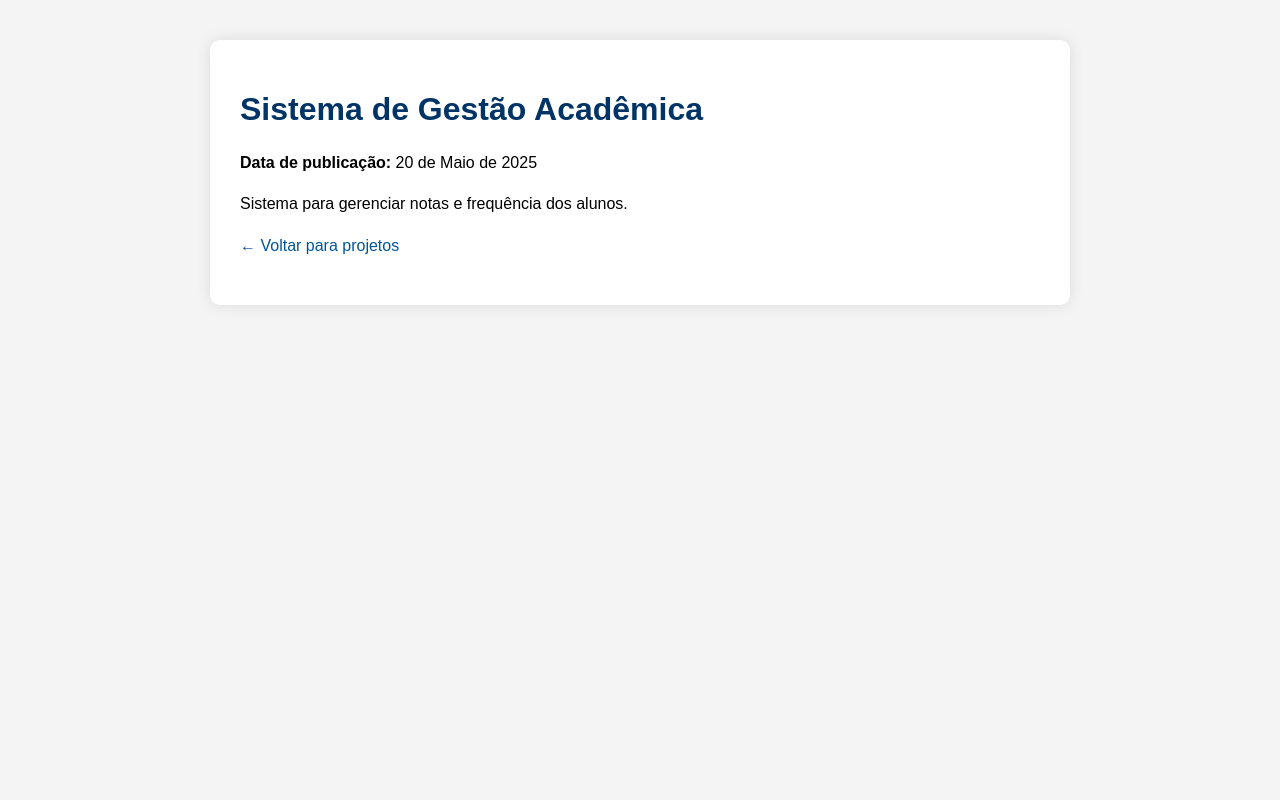
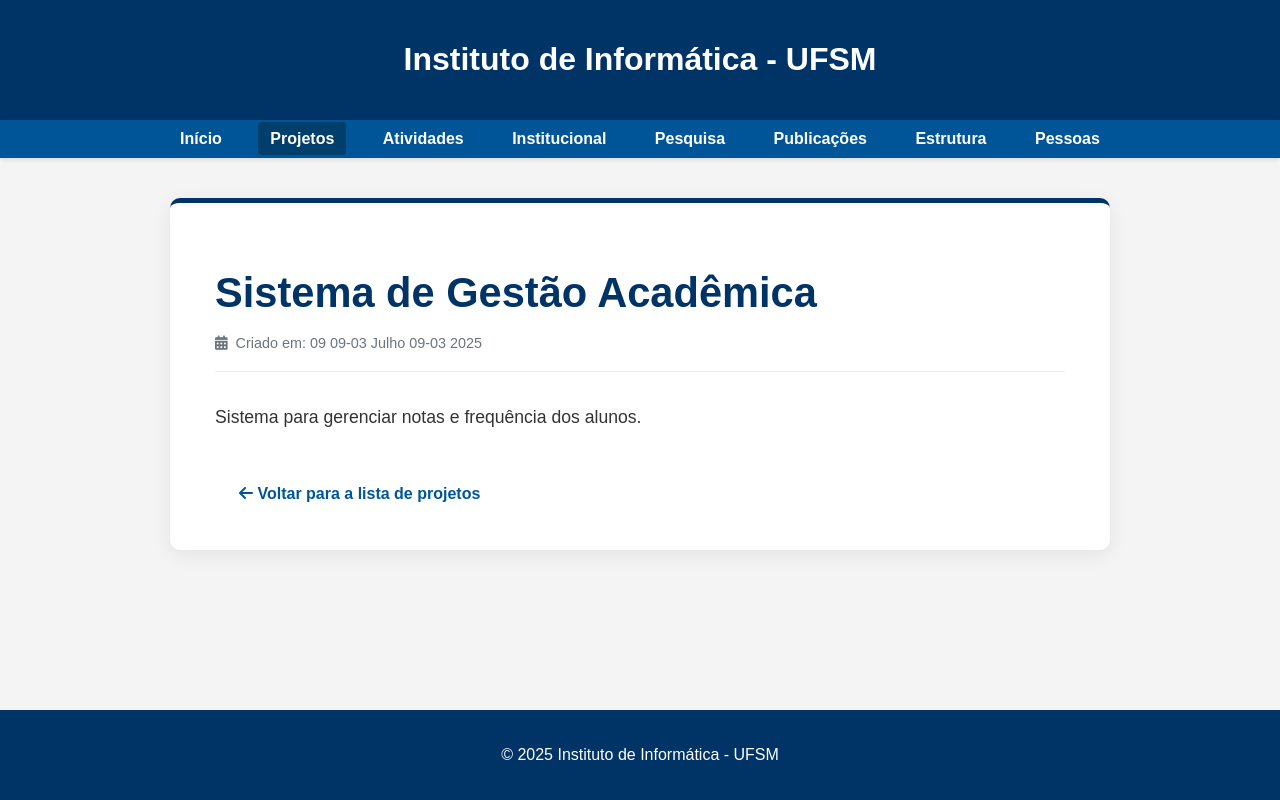
Before and after one commit to RicardoFerreiraDaSilva/Site_inf_UFSM, a Django app: page /projetos/1/ in a window 1280 px wide. Run offline with Django 5.2, Linux system fonts and the light colour scheme; data comes from the database, SQL or seed files in the repository.

Commit message:
Corrige bugs 5

```diff
--- a/cursos/models.py
+++ b/cursos/models.py
@@ -1,27 +1,46 @@
 from django.db import models
+from django.utils import timezone  # ✅ IMPORTADO NO TOPO
 from django.utils.text import slugify
 
 # MODELO: Projeto
 class Projeto(models.Model):
     titulo = models.CharField(max_length=200)
     descricao = models.TextField()
-    data_publicacao = models.DateField()
+    data_criacao = models.DateTimeField(default=timezone.now)
+    link = models.URLField(
+        max_length=200,
+        blank=True,
+        null=True,
+        help_text="Link para o repositório ou site do projeto (opcional)."
+    )
+    imagem = models.ImageField(
+        upload_to='projetos_alunos/',
+        blank=True,
+        null=True,
+        help_text="Imagem de destaque do projeto (opcional)."
+    )
 
     def __str__(self):
         return self.titulo
 
-
-# MODELO: Notícia
+# ✅ MODELO 'Noticia' UNIFICADO E CORRIGIDO
 class Noticia(models.Model):
     titulo = models.CharField(max_length=200)
-    conteudo = models.TextField()
-    data_publicacao = models.DateTimeField(auto_now_add=True)
-    imagem = models.ImageField(upload_to='noticias/', blank=True, null=True)
+    descricao = models.CharField(
+        max_length=255,
+        help_text="Um resumo curto da notícia para a página inicial."
+    )
+    conteudo = models.TextField(null=True, blank=True)
+    data = models.DateTimeField(default=timezone.now)
+    imagem = models.ImageField(
+        upload_to='noticias/',
+        null=True,
+        blank=True,
+        help_text="Imagem de destaque da notícia (opcional)."
+    )
 
     def __str__(self):
         return self.titulo
-
-from django.db import models
 
 # MODELO: Livro
 class Livro(models.Model):
@@ -35,7 +54,6 @@
     def __str__(self):
         return self.titulo
 
-
 # MODELO: Atividade
 class Atividade(models.Model):
     TIPO_CHOICES = [
@@ -44,7 +62,6 @@
         ('Feira', 'Feira'),
         ('Outra', 'Outra'),
     ]
-
     titulo = models.CharField(max_length=200)
     descricao = models.TextField()
     tipo = models.CharField(max_length=20, choices=TIPO_CHOICES)
@@ -54,7 +71,6 @@
 
     def __str__(self):
         return self.titulo
-
 
 # MODELO: Grupo de Pesquisa
 class GrupoPesquisa(models.Model):
@@ -73,7 +89,6 @@
     def __str__(self):
         return self.nome
 
-
 # MODELO: Destaque
 class Destaque(models.Model):
     titulo = models.CharField(max_length=200)
@@ -84,14 +99,12 @@
     def __str__(self):
         return self.titulo
 
-
-# MODELO: Projeto PET (substitui PetDestaque)
+# MODELO: Projeto PET
 class ProjetoPET(models.Model):
     GRUPO_CHOICES = [
         ('SI', 'Sistemas de Informação'),
         ('CC', 'Ciência da Computação'),
     ]
-
     titulo = models.CharField(max_length=200)
     descricao = models.TextField()
     grupo = models.CharField(max_length=2, choices=GRUPO_CHOICES)
@@ -101,39 +114,8 @@
 
     def __str__(self):
         return f"{self.titulo} ({self.get_grupo_display()})"
-# MODELO: notícias e publicações
 
-from django.utils import timezone
-
-class Noticia(models.Model):
-    titulo = models.CharField(
-        max_length=200
-    )
-    # Sugestão: Usar CharField para uma descrição curta é uma boa prática
-    descricao = models.CharField(
-        max_length=255,
-        help_text="Um resumo curto da notícia para a página inicial."
-    )
-    # ✅ O campo 'imagem' definido apenas uma vez e como opcional
-    imagem = models.ImageField(
-        upload_to='noticias/',
-        null=True,
-        blank=True,
-        help_text="Imagem de destaque da notícia (opcional)."
-    )
-    # ✅ Corrigido para DateTimeField para incluir a hora
-    data = models.DateTimeField(
-        default=timezone.now
-    )
-    conteudo = models.TextField(
-        null=True,
-        blank=True
-    )
-
-    def __str__(self):
-        return self.titulo
-
-
+# MODELO: Publicacao
 class Publicacao(models.Model):
     titulo = models.CharField(max_length=200)
     autor = models.CharField(max_length=100)
@@ -148,6 +130,7 @@
     def __str__(self):
         return self.titulo
 
+# MODELO: Evento
 class Evento(models.Model):
     titulo = models.CharField(max_length=200)
     descricao_curta = models.CharField(max_length=255, help_text="Aparece no card do carrossel na página inicial.")
--- a/cursos/templates/cursos/biblioteca.html
+++ b/cursos/templates/cursos/biblioteca.html
@@ -83,7 +83,7 @@
   <div class="biblioteca-card">
     <h2><i class="fas fa-university"></i> Biblioteca Central da UFSM</h2>
     <p>A Biblioteca Central (BC) é o principal acervo da universidade. Conta com milhares de obras acadêmicas, espaços de estudo, computadores e atendimento ao público.</p>
-    <a href="https://biblioteca.ufsm.br" target="_blank">Acessar site da BC</a>
+    <a href="https://www.ufsm.br/orgaos-suplementares/biblioteca/biblioteca-central" target="_blank">Acessar site da BC</a>
   </div>
 
   <div class="biblioteca-card">
@@ -94,7 +94,7 @@
   <div class="biblioteca-card">
     <h2><i class="fas fa-laptop"></i> Biblioteca Digital</h2>
     <p>Por meio da biblioteca digital, alunos e professores têm acesso a livros eletrônicos, artigos, dissertações, periódicos e bases como Scielo, CAPES e IEEE. A autenticação requer login institucional.</p>
-    <a href="https://biblioteca.ufsm.br/acesso-online/" target="_blank">Acessar Biblioteca Digital</a>
+    <a href="https://www.ufsm.br/orgaos-suplementares/biblioteca/e-books-2" target="_blank">Acessar Biblioteca Digital</a>
   </div>
 </div>
 {% endblock %}
--- a/cursos/templates/cursos/projeto_detalhe.html
+++ b/cursos/templates/cursos/projeto_detalhe.html
@@ -2,22 +2,196 @@
 <!DOCTYPE html>
 <html lang="pt-br">
 <head>
-    <meta charset="UTF-8">
-    <title>{{ projeto.titulo }}</title>
+    <meta charset="UTF-8" />
+    <title>{{ projeto.titulo }} - Projetos - INF UFSM</title>
+    <meta name="viewport" content="width=device-width, initial-scale=1.0">
+    <link rel="stylesheet" href="https://cdnjs.cloudflare.com/ajax/libs/font-awesome/6.5.0/css/all.min.css" />
     <style>
-        body { font-family: Arial, sans-serif; background: #f4f4f4; margin: 0; padding: 0; }
-        .container { max-width: 800px; margin: 40px auto; background: white; padding: 30px; border-radius: 10px; box-shadow: 0 0 15px rgba(0,0,0,0.1); }
-        h1 { color: #003366; }
-        p { font-size: 16px; line-height: 1.6; }
-        a { color: #005599; text-decoration: none; }
+        /* --- ESTILOS GLOBAIS (que viriam do base.html) --- */
+        :root {
+            --azul-escuro: #003366;
+            --azul-medio: #005599;
+            --cinza-claro: #f4f4f4;
+        }
+
+        html {
+            height: 100%;
+        }
+        body {
+            font-family: Arial, sans-serif;
+            margin: 0;
+            background-color: var(--cinza-claro);
+            display: flex;
+            flex-direction: column;
+            min-height: 100vh;
+        }
+        main {
+            flex-grow: 1;
+        }
+
+        header, footer {
+            background-color: var(--azul-escuro);
+            color: white;
+            padding: 20px;
+            text-align: center;
+        }
+
+        nav {
+            background-color: var(--azul-medio);
+            padding: 10px;
+            text-align: center;
+            box-shadow: 0 2px 4px rgba(0,0,0,0.1);
+        }
+
+        nav a {
+            color: white;
+            margin: 0 10px;
+            text-decoration: none;
+            font-weight: bold;
+            padding: 8px 12px;
+            border-radius: 4px;
+            transition: background-color 0.3s ease;
+        }
+
+        nav a:hover, nav a.ativo {
+            background-color: #003f6b;
+        }
+
+        /* --- ESTILOS ESPECÍFICOS DA PÁGINA DE DETALHES DO PROJETO --- */
+        .projeto-container {
+            max-width: 850px;
+            margin: 40px auto;
+            padding: 35px 45px;
+            background-color: #fff;
+            border-radius: 10px;
+            box-shadow: 0 5px 20px rgba(0, 0, 0, 0.07);
+            border-top: 5px solid var(--azul-escuro);
+        }
+
+        .projeto-titulo {
+            color: var(--azul-escuro);
+            font-size: 2.6rem;
+            font-weight: 700;
+            line-height: 1.3;
+            margin-bottom: 15px;
+        }
+
+        .projeto-meta {
+            color: #6c757d;
+            font-size: 0.9rem;
+            margin-bottom: 30px;
+            display: flex;
+            align-items: center;
+            gap: 8px;
+            border-bottom: 1px solid #eee;
+            padding-bottom: 20px;
+        }
+
+        .projeto-imagem {
+            width: 100%;
+            height: auto;
+            display: block;
+            border-radius: 8px;
+            margin-bottom: 30px;
+            border: 1px solid #eee;
+        }
+
+        .projeto-descricao {
+            font-size: 1.1rem;
+            line-height: 1.8;
+            color: #333;
+            text-align: justify;
+        }
+
+        .botoes-container {
+            margin-top: 40px;
+            display: flex;
+            flex-wrap: wrap;
+            gap: 15px;
+            align-items: center;
+        }
+
+        .botao-projeto, .voltar-link {
+            display: inline-block;
+            padding: 12px 24px;
+            text-decoration: none;
+            font-weight: bold;
+            border-radius: 5px;
+            text-align: center;
+            transition: all 0.3s ease;
+        }
+
+        .botao-projeto {
+            background-color: var(--azul-medio);
+            color: #fff;
+        }
+
+        .botao-projeto:hover {
+            background-color: var(--azul-escuro);
+            transform: translateY(-2px);
+        }
+
+        .voltar-link {
+            color: var(--azul-medio);
+        }
+
+        .voltar-link:hover {
+            text-decoration: underline;
+        }
     </style>
 </head>
 <body>
-    <div class="container">
-        <h1>{{ projeto.titulo }}</h1>
-        <p><strong>Data de publicação:</strong> {{ projeto.data_publicacao }}</p>
-        <p>{{ projeto.descricao }}</p>
-        <p><a href="{% url 'projetos' %}">← Voltar para projetos</a></p>
+
+<header>
+    <h1>Instituto de Informática - UFSM</h1>
+</header>
+
+<nav>
+    <a href="/">Início</a>
+    <a href="{% url 'projetos' %}" class="ativo">Projetos</a>
+    <a href="/atividades/">Atividades</a>
+    <a href="/institucional/">Institucional</a>
+    <a href="/pesquisa/">Pesquisa</a>
+    <a href="/publicacoes/">Publicações</a>
+    <a href="/estrutura/">Estrutura</a>
+    <a href="/pessoas/">Pessoas</a>
+</nav>
+
+<main>
+    <div class="projeto-container">
+        <h1 class="projeto-titulo">{{ projeto.titulo }}</h1>
+
+        <div class="projeto-meta">
+            <i class="fas fa-calendar-alt"></i>
+            <span>Criado em: {{ projeto.data_criacao|date:"d de F de Y" }}</span>
+        </div>
+
+        {% if projeto.imagem %}
+            <img src="{{ projeto.imagem.url }}" alt="Imagem do projeto: {{ projeto.titulo }}" class="projeto-imagem">
+        {% endif %}
+
+        <article class="projeto-descricao">
+            {{ projeto.descricao|linebreaks }}
+        </article>
+
+        <div class="botoes-container">
+            {% if projeto.link %}
+                <a href="{{ projeto.link }}" class="botao-projeto" target="_blank" rel="noopener noreferrer">
+                    <i class="fas fa-external-link-alt"></i> Acessar Site/Repositório
+                </a>
+            {% endif %}
+
+            <a href="{% url 'projetos' %}" class="voltar-link">
+                 <i class="fas fa-arrow-left"></i> Voltar para a lista de projetos
+            </a>
+        </div>
+
     </div>
+</main>
+
+<footer>
+    <p>© {% now "Y" %} Instituto de Informática - UFSM</p>
+</footer>
+
 </body>
 </html>
```
Also changed, not shown: cursos/admin.py (+16 -2 lines), cursos/forms.py (+6 -4 lines), cursos/templates/cursos/index.html (+8 -1 lines), cursos/migrations/0016_remove_projeto_data_publicacao_projeto_data_criacao_and_more.py (added), db.sqlite3, media/capas_livros/estrutura.jpg (added), media/capas_livros/livro_algoritmos.jpg (added), media/capas_livros/livro_computação.jpg (added), media/capas_livros/python_livro.jpg (added), 5 other files.
